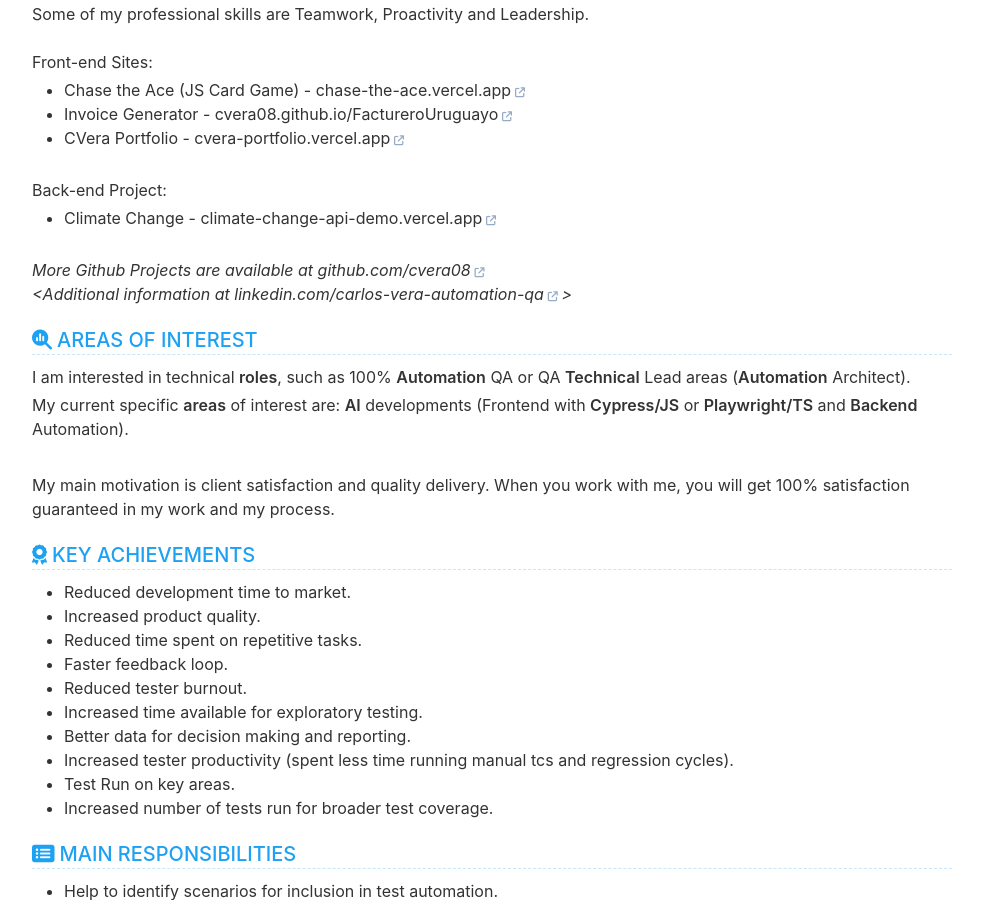
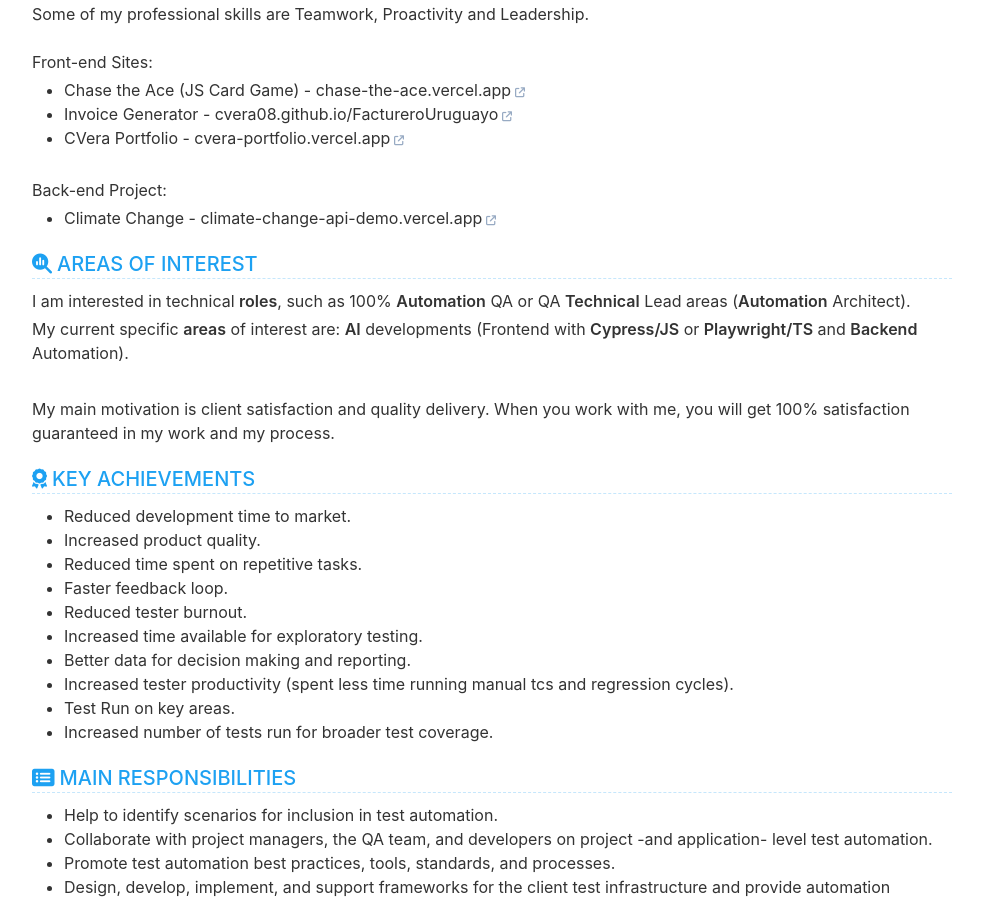
Before and after one commit to cvera08/short-resume, a Jekyll site: the page built from index.html, in a window 1280 px wide and 900 px high, scrolled down 668 px. Shown: the whole window, without its empty margins (148-1131 px from the left). Built offline with Jekyll 4.4.1, drawn with Linux system fonts in a browser that asks for light colours.

Commit message:
feat: remove extra lkdn link in about me

```diff
--- a/_data/data.yml
+++ b/_data/data.yml
@@ -55,10 +55,6 @@ evaluation:
 
     Back-end Project:
     - Climate Change - [climate-change-api-demo.vercel.app](https://climate-change-api-demo.vercel.app)
-    <br>
-
-    *More Github Projects are available at [github.com/cvera08](https://github.com/cvera08)*
-    *<Additional information at [linkedin.com/carlos-vera-automation-qa](www.linkedin.com/in/carlos-vera-automation-qa)>*
 
 interest:
   show: true
```
